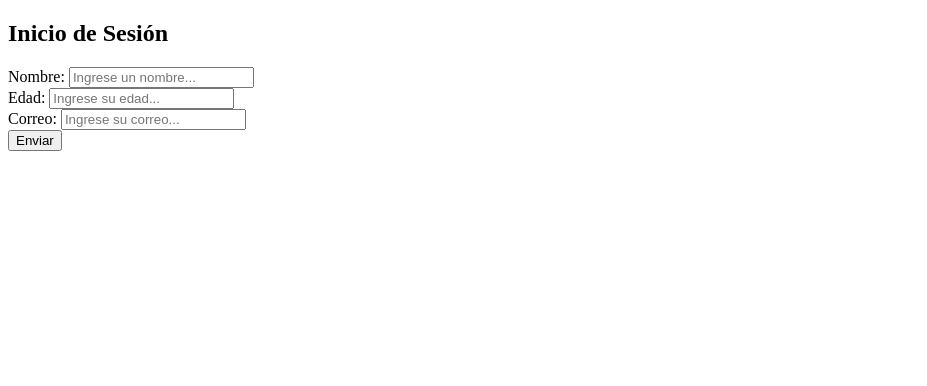
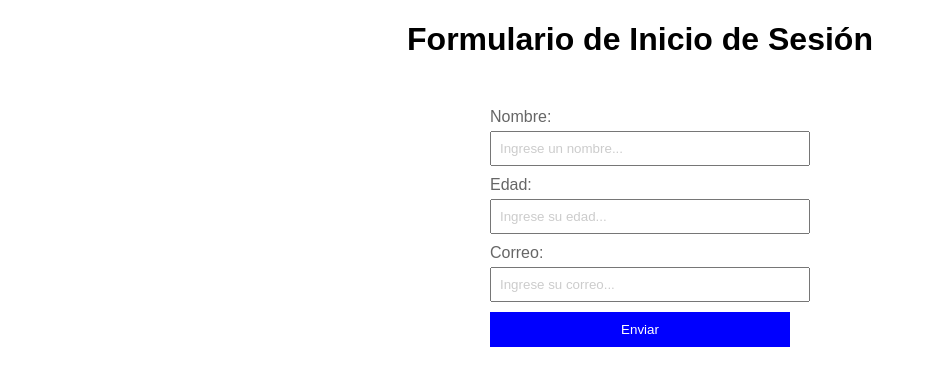
Before and after one commit to SantiagoVallejos07/santiago, a plain HTML site: page index.html in a window 1280 px wide. Shown: the whole page, without its empty margins (0-927 px from the left). Drawn offline with Linux system fonts and the light colour scheme.

Commit message:
Update2.2 index.html

```diff
--- a/index.html
+++ b/index.html
@@ -4,28 +4,99 @@
     <meta charset="UTF-8">
     <meta name="viewport" content="width=device-width, initial-scale=1.0">
     <title>Formulario de Inicio de Sesión</title>
-    <link rel="stylesheet" href="styles.css">
+    <style>
+        body {
+            font-family: Arial, sans-serif;
+        }
+
+        .container {
+            width: 300px;
+            margin: 50px auto;
+        }
+
+        label {
+            display: block;
+            margin-bottom: 5px;
+            color: #666;
+        }
+
+        input {
+            width: 100%;
+            padding: 8px;
+            margin-bottom: 10px;
+        }
+
+        input::placeholder {
+            color: #ccc;
+        }
+
+        button {
+            width: 100%;
+            padding: 10px;
+            background-color: blue;
+            color: white;
+            border: none;
+            cursor: pointer;
+        }
+
+        button:hover {
+            background-color: #0066cc;
+        }
+
+        #mensaje {
+            margin-top: 20px;
+            color: red;
+        }
+    </style>
 </head>
 <body>
+    <h1 style="text-align: center;">Formulario de Inicio de Sesión</h1>
     <div class="container">
-        <h2>Inicio de Sesión</h2>
-        <form id="login-form">
-            <div class="form-group">
-                <label for="name">Nombre:</label>
-                <input type="text" id="name" placeholder="Ingrese un nombre...">
-            </div>
-            <div class="form-group">
-                <label for="age">Edad:</label>
-                <input type="text" id="age" placeholder="Ingrese su edad...">
-            </div>
-            <div class="form-group">
-                <label for="email">Correo:</label>
-                <input type="email" id="email" placeholder="Ingrese su correo...">
-            </div>
-            <div id="error-message"></div>
-            <button type="submit">Enviar</button>
+        <form id="login-form" onsubmit="return validarFormulario()">
+            <label for="nombre">Nombre:</label>
+            <input type="text" id="nombre" placeholder="Ingrese un nombre..." required>
+            <label for="edad">Edad:</label>
+            <input type="number" id="edad" placeholder="Ingrese su edad..." required>
+            <label for="correo">Correo:</label>
+            <input type="email" id="correo" placeholder="Ingrese su correo..." required>
+            <button type="submit" id="submit-btn">Enviar</button>
         </form>
+        <div id="mensaje"></div>
     </div>
-    <script src="script.js"></script>
+
+    <script>
+        function validarFormulario() {
+            const nombre = document.getElementById('nombre').value.trim();
+            const edad = document.getElementById('edad').value.trim();
+            const correo = document.getElementById('correo').value.trim();
+
+            if (nombre === '' || edad === '' || correo === '') {
+                mostrarMensaje('Por favor complete todos los campos.');
+                return false;
+            }
+
+            if (isNaN(edad)) {
+                mostrarMensaje('La edad debe ser un número.');
+                return false;
+            }
+
+            if (!validarCorreo(correo)) {
+                mostrarMensaje('El formato del correo es incorrecto.');
+                return false;
+            }
+
+            mostrarMensaje('Datos enviados correctamente.');
+            return false; // Esto evita que el formulario se envíe realmente
+        }
+
+        function mostrarMensaje(mensaje) {
+            document.getElementById('mensaje').textContent = mensaje;
+        }
+
+        function validarCorreo(correo) {
+            const regex = /^[^\s@]+@[^\s@]+\.[^\s@]+$/;
+            return regex.test(correo);
+        }
+    </script>
 </body>
 </html>
```
